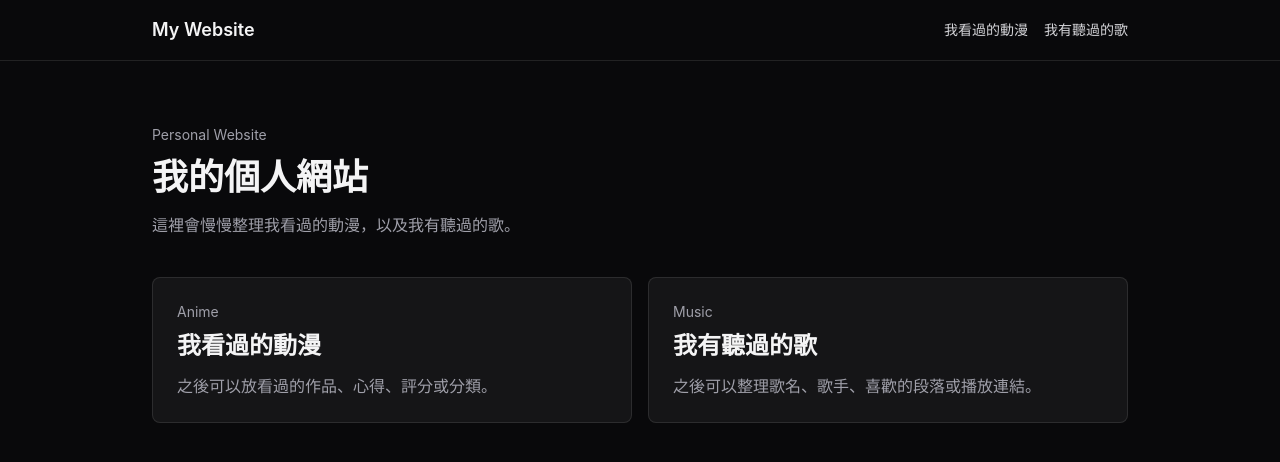
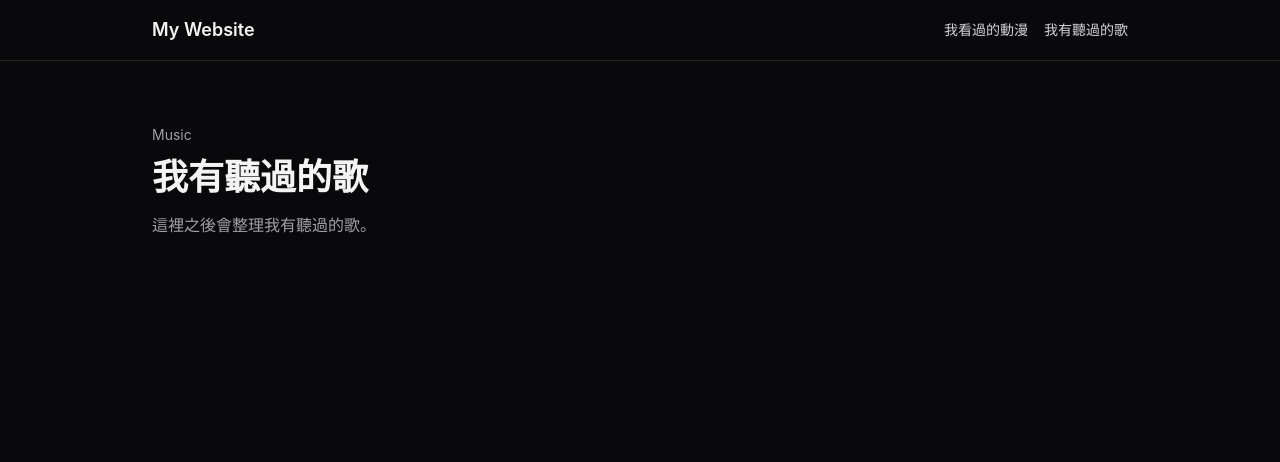
Before and after one commit to QAQBlaze0827/2026-personal-website, a Vue app: page /music in a window 1280 px wide. Shown: the top 462 px of the page. Built offline with nearby package versions, Linux system fonts and the light colour scheme; the HTML template or start-up script is replaced by a standard one.

Commit message:
Add basic site routes

```diff
--- a/src/App.vue
+++ b/src/App.vue
@@ -1,47 +1,11 @@
 <script setup lang="ts">
+import { RouterView } from 'vue-router'
 import Header from './components/Header.vue'
 </script>
 
 <template>
   <main class="min-h-screen bg-zinc-950 text-zinc-100">
     <Header />
-
-    <!-- 首頁主要內容：max-w-5xl 限制寬度，mx-auto 讓內容置中 -->
-    <section class="mx-auto max-w-5xl px-6 py-16">
-      <p class="text-sm text-zinc-400">Personal Website</p>
-
-      <h1 class="mt-3 text-4xl font-bold">
-        我的個人網站
-      </h1>
-
-      <p class="mt-4 max-w-xl text-zinc-400">
-        這裡會慢慢整理我看過的動漫，以及我有聽過的歌。
-      </p>
-
-      <!-- grid 用來排列卡片；md:grid-cols-2 代表中等螢幕以上變成兩欄 -->
-      <div class="mt-10 grid gap-4 md:grid-cols-2">
-        <a
-          href="#"
-          class="rounded-lg border border-white/10 bg-white/5 p-6 transition hover:border-white/20 hover:bg-white/10"
-        >
-          <p class="text-sm text-zinc-400">Anime</p>
-          <h2 class="mt-2 text-2xl font-semibold">我看過的動漫</h2>
-          <p class="mt-3 text-zinc-400">
-            之後可以放看過的作品、心得、評分或分類。
-          </p>
-        </a>
-
-        <a
-          href="#"
-          class="rounded-lg border border-white/10 bg-white/5 p-6 transition hover:border-white/20 hover:bg-white/10"
-        >
-          <p class="text-sm text-zinc-400">Music</p>
-          <h2 class="mt-2 text-2xl font-semibold">我有聽過的歌</h2>
-          <p class="mt-3 text-zinc-400">
-            之後可以整理歌名、歌手、喜歡的段落或播放連結。
-          </p>
-        </a>
-      </div>
-    </section>
+    <RouterView />
   </main>
 </template>
--- a/src/components/Header.vue
+++ b/src/components/Header.vue
@@ -1,16 +1,22 @@
+<script setup lang="ts">
+import { RouterLink } from 'vue-router'
+</script>
+
 <template>
-  <!-- 頁面最上方導覽列，border-b 是底線，border-white/10 是低透明度白色 -->
   <nav class="border-b border-white/10">
-    <!-- mx-auto + max-w-5xl 讓內容置中並限制寬度；flex 用來左右排列網站名稱與選單 -->
     <div class="mx-auto flex max-w-5xl items-center justify-between px-6 py-4">
-      <a href="/" class="text-lg font-semibold">
+      <RouterLink to="/" class="text-lg font-semibold">
         My Website
-      </a>
+      </RouterLink>
 
-      <!-- gap-4 控制連結間距，text-zinc-300 是偏淡的文字色，hover:text-white 是滑過變白 -->
       <div class="flex gap-4 text-sm text-zinc-300">
-        <a href="#" class="hover:text-white">我看過的動漫</a>
-        <a href="#" class="hover:text-white">我有聽過的歌</a>
+        <RouterLink to="/anime" class="hover:text-white">
+          我看過的動漫
+        </RouterLink>
+
+        <RouterLink to="/music" class="hover:text-white">
+          我有聽過的歌
+        </RouterLink>
       </div>
     </div>
   </nav>
--- a/src/router/index.ts
+++ b/src/router/index.ts
@@ -1,8 +1,24 @@
 import { createRouter, createWebHistory } from 'vue-router'
+import HomeView from '../views/HomeView.vue'
+import AnimeView from '../views/AnimeView.vue'
+import MusicView from '../views/MusicView.vue'
 
 const router = createRouter({
   history: createWebHistory(import.meta.env.BASE_URL),
-  routes: [],
+  routes: [
+    {
+      path: '/',
+      component: HomeView,
+    },
+    {
+      path: '/anime',
+      component: AnimeView,
+    },
+    {
+      path: '/music',
+      component: MusicView,
+    },
+  ],
 })
 
 export default router
--- /dev/null
+++ b/src/views/AnimeView.vue
@@ -0,0 +1,9 @@
+<template>
+  <section class="mx-auto max-w-5xl px-6 py-16">
+    <p class="text-sm text-zinc-400">Anime</p>
+    <h1 class="mt-3 text-4xl font-bold">我看過的動漫</h1>
+    <p class="mt-4 text-zinc-400">
+      這裡之後會整理我看過的動漫。
+    </p>
+  </section>
+</template>
--- /dev/null
+++ b/src/views/HomeView.vue
@@ -0,0 +1,46 @@
+<script setup lang="ts">
+import Header from '../components/Header.vue'
+</script>
+
+<template>
+  <main class="min-h-screen bg-zinc-950 text-zinc-100">
+
+    <!-- 首頁主要內容：max-w-5xl 限制寬度，mx-auto 讓內容置中 -->
+    <section class="mx-auto max-w-5xl px-6 py-16">
+      <p class="text-sm text-zinc-400">Personal Website</p>
+
+      <h1 class="mt-3 text-4xl font-bold">
+        我的個人網站
+      </h1>
+
+      <p class="mt-4 max-w-xl text-zinc-400">
+        這裡會慢慢整理我看過的動漫，以及我有聽過的歌。
+      </p>
+
+      <!-- grid 用來排列卡片；md:grid-cols-2 代表中等螢幕以上變成兩欄 -->
+      <div class="mt-10 grid gap-4 md:grid-cols-2">
+        <a
+          href="#"
+          class="rounded-lg border border-white/10 bg-white/5 p-6 transition hover:border-white/20 hover:bg-white/10"
+        >
+          <p class="text-sm text-zinc-400">Anime</p>
+          <h2 class="mt-2 text-2xl font-semibold">我看過的動漫</h2>
+          <p class="mt-3 text-zinc-400">
+            之後可以放看過的作品、心得、評分或分類。
+          </p>
+        </a>
+
+        <a
+          href="#"
+          class="rounded-lg border border-white/10 bg-white/5 p-6 transition hover:border-white/20 hover:bg-white/10"
+        >
+          <p class="text-sm text-zinc-400">Music</p>
+          <h2 class="mt-2 text-2xl font-semibold">我有聽過的歌</h2>
+          <p class="mt-3 text-zinc-400">
+            之後可以整理歌名、歌手、喜歡的段落或播放連結。
+          </p>
+        </a>
+      </div>
+    </section>
+  </main>
+</template>
--- /dev/null
+++ b/src/views/MusicView.vue
@@ -0,0 +1,9 @@
+<template>
+  <section class="mx-auto max-w-5xl px-6 py-16">
+    <p class="text-sm text-zinc-400">Music</p>
+    <h1 class="mt-3 text-4xl font-bold">我有聽過的歌</h1>
+    <p class="mt-4 text-zinc-400">
+      這裡之後會整理我有聽過的歌。
+    </p>
+  </section>
+</template>
```
